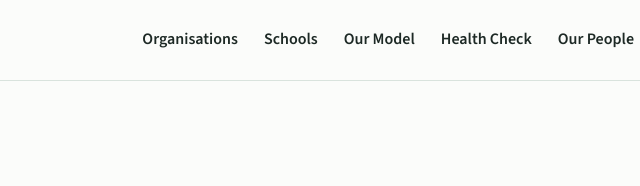
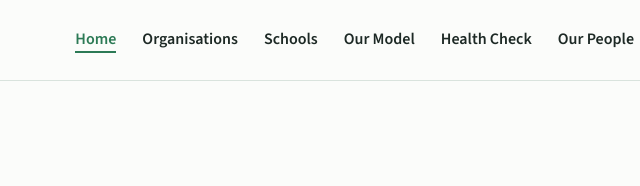
Before and after one commit to drprem2506/gsst-website, a plain HTML site: page index.html in a window 1280 px wide. Shown: the top 186 px of the page, 542-1182 px from the left. Drawn offline with Linux system fonts and the light colour scheme.

Commit message:
Add Home to the menu and footer
Co-Authored-By: Claude Opus 5.5 <noreply@anthropic.com>
Claude-Session: https://claude.ai/code/session_01JPW49YvBpMFgG1UywYZC9u

```diff
--- a/index.html
+++ b/index.html
@@ -34,6 +34,7 @@
   <div class="wrap">
     <a class="brand" href="#top"><img src="assets/logo.png" alt="The Global School of Systems Thinking" width="863" height="240"></a>
     <nav class="nav" aria-label="Main">
+      <a href="index.html" aria-current="page">Home</a>
       <a href="organisations.html">Organisations</a>
       <a href="schools.html">Schools</a>
       <a href="model.html">Our Model</a>
@@ -128,6 +129,7 @@
   <div class="wrap">
     <span>&copy; 2026 The Global School of Systems Thinking. All rights reserved. You may quote and share the GSST Thinking Smarter Model and the content on this site with credit to GSST. Please <a href="mailto:globalsystemsthinking@gmail.com">ask us</a> for permission to use them in training, workshops or publications.</span>
     <nav aria-label="Footer">
+      <a href="index.html">Home</a>
       <a href="organisations.html">Organisations</a>
       <a href="schools.html">Schools</a>
       <a href="model.html">Our Model</a>
```
Also changed, not shown: health-check.html (+2 -0 lines), model.html (+2 -0 lines), organisations.html (+2 -0 lines), pattern.html (+2 -0 lines), people.html (+2 -0 lines), privacy.html (+2 -0 lines), schools.html (+2 -0 lines), session.html (+2 -0 lines), team.html (+2 -0 lines).
